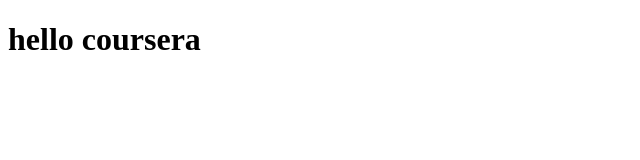
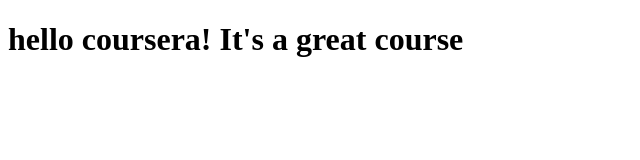
Before and after one commit to mauriciz/coursera-test, a plain HTML site: page site/index.html in a window 1280 px wide. Shown: the whole page, without its empty margins (0-640 px from the left). Drawn offline with Linux system fonts and the light colour scheme.

Commit message:
Small addition to our page content.

```diff
--- a/site/index.html
+++ b/site/index.html
@@ -4,6 +4,6 @@
 	<title>hello</title>
 </head>
 <body>
-<h1>hello coursera</h1>
+<h1>hello coursera! It's a great course</h1>
 </body>
 </html>
```
